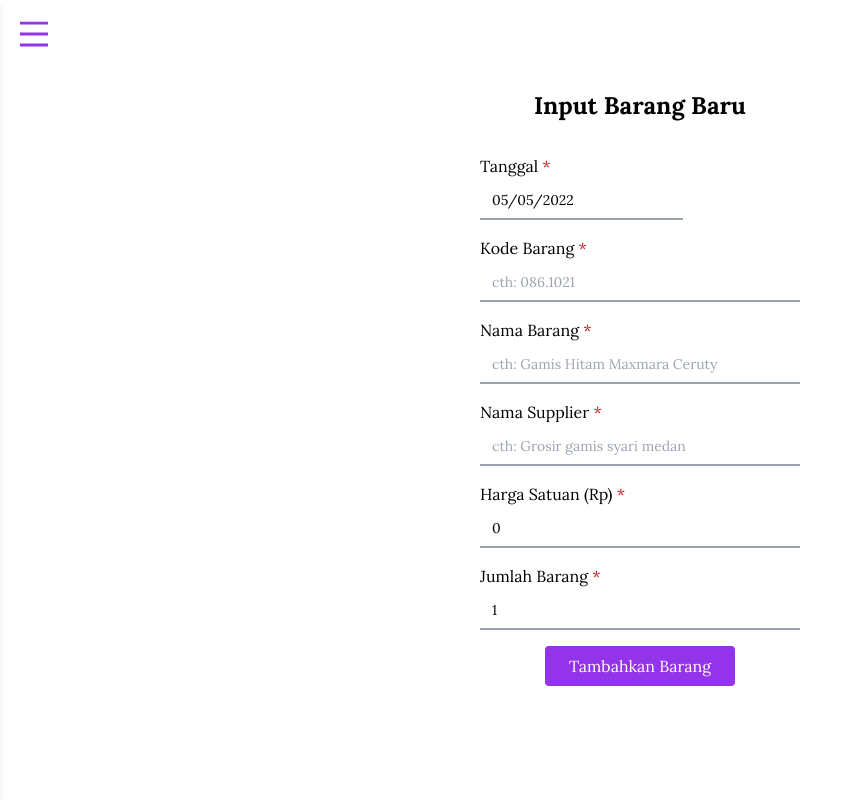
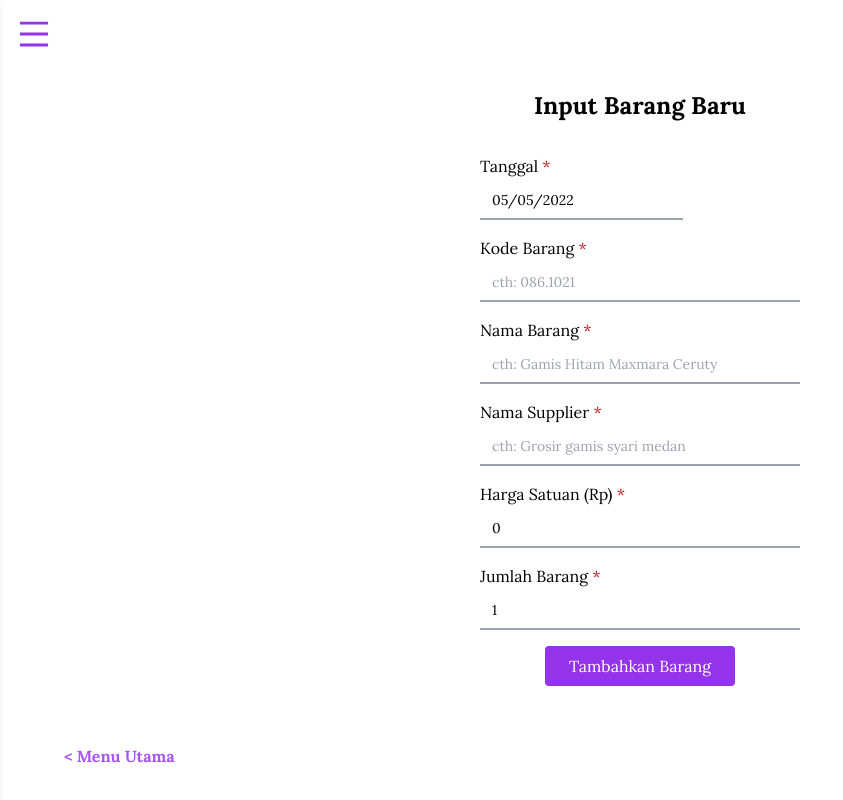
Before and after one commit to alifadwitiyap/online-store-digital-records, a React (Create React App) app in the folder clientv2/: page /input-barang-baru in a window 1280 px wide. Shown: the whole page, without its empty margins (0-843 px from the left). Built offline with nearby package versions, Linux system fonts and the light colour scheme; sample sign-in values are in the browser's storage.

Commit message:
Add BackToMenu to InputBarangBaru

```diff
--- /dev/null
+++ b/clientv2/src/components/BackToMenu.jsx
@@ -0,0 +1,14 @@
+import { Link } from 'react-router-dom';
+
+function BackToMenu() {
+  return (
+    <Link
+      to="/"
+      className="absolute left-16 bottom-8 font-bold text-purple-500 hover:text-purple-700"
+    >
+      {'< Menu Utama'}
+    </Link>
+  );
+}
+
+export default BackToMenu;
--- a/clientv2/src/pages/InputBarangBaru.jsx
+++ b/clientv2/src/pages/InputBarangBaru.jsx
@@ -8,6 +8,7 @@ import { convertDateToString } from '../utils/dateConversion';
 import Axios from '../utils/axios';
 import { useSelector } from 'react-redux';
 import { notifyError, notifySuccess } from '../utils/notify';
+import BackToMenu from '../components/BackToMenu';
 
 function InputBarangBaru() {
   const [auth, isAuthenticated] = useAuth();
@@ -151,6 +152,7 @@ function InputBarangBaru() {
               </button>
             )}
           </form>
+          <BackToMenu />
         </div>
       </div>
     </>
```
